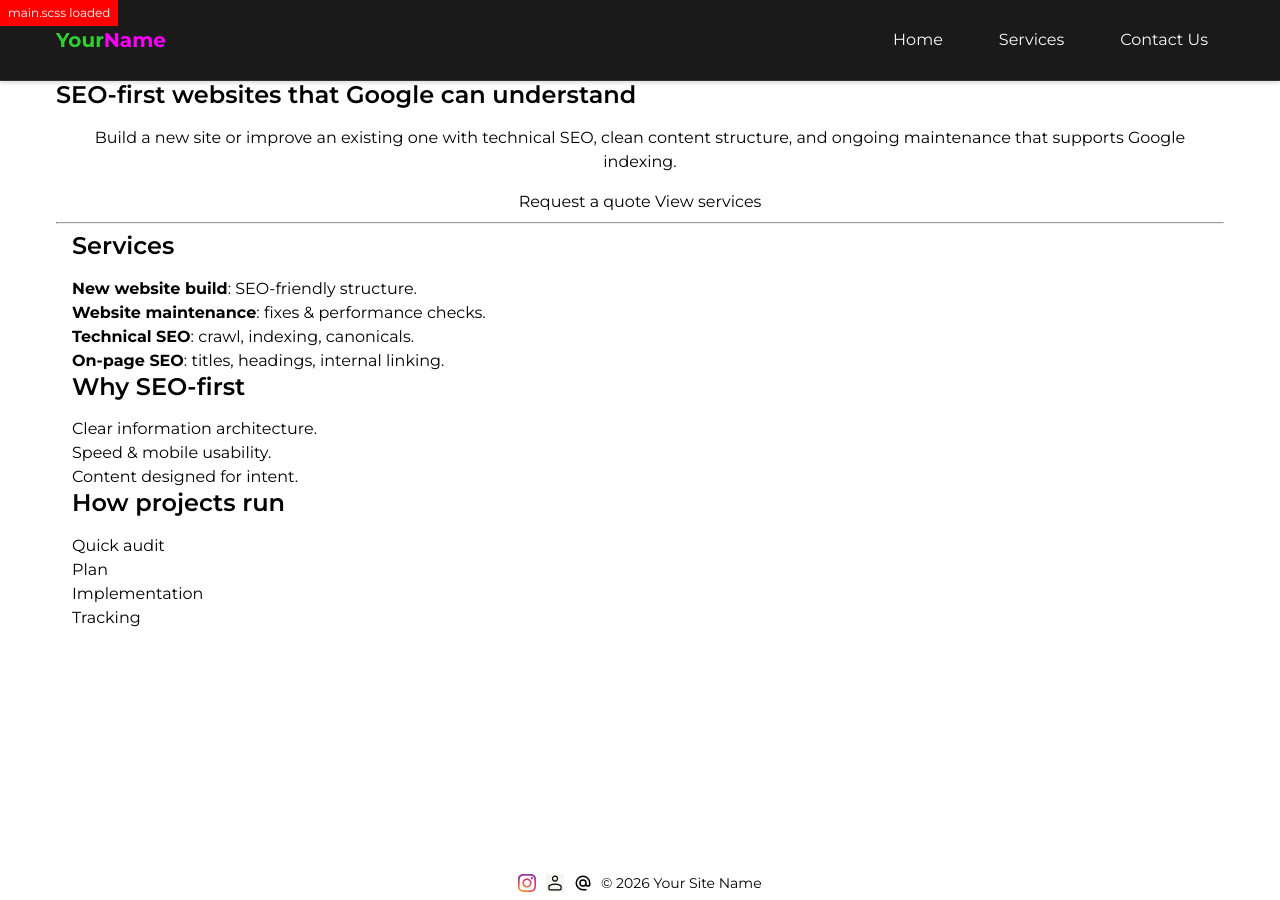
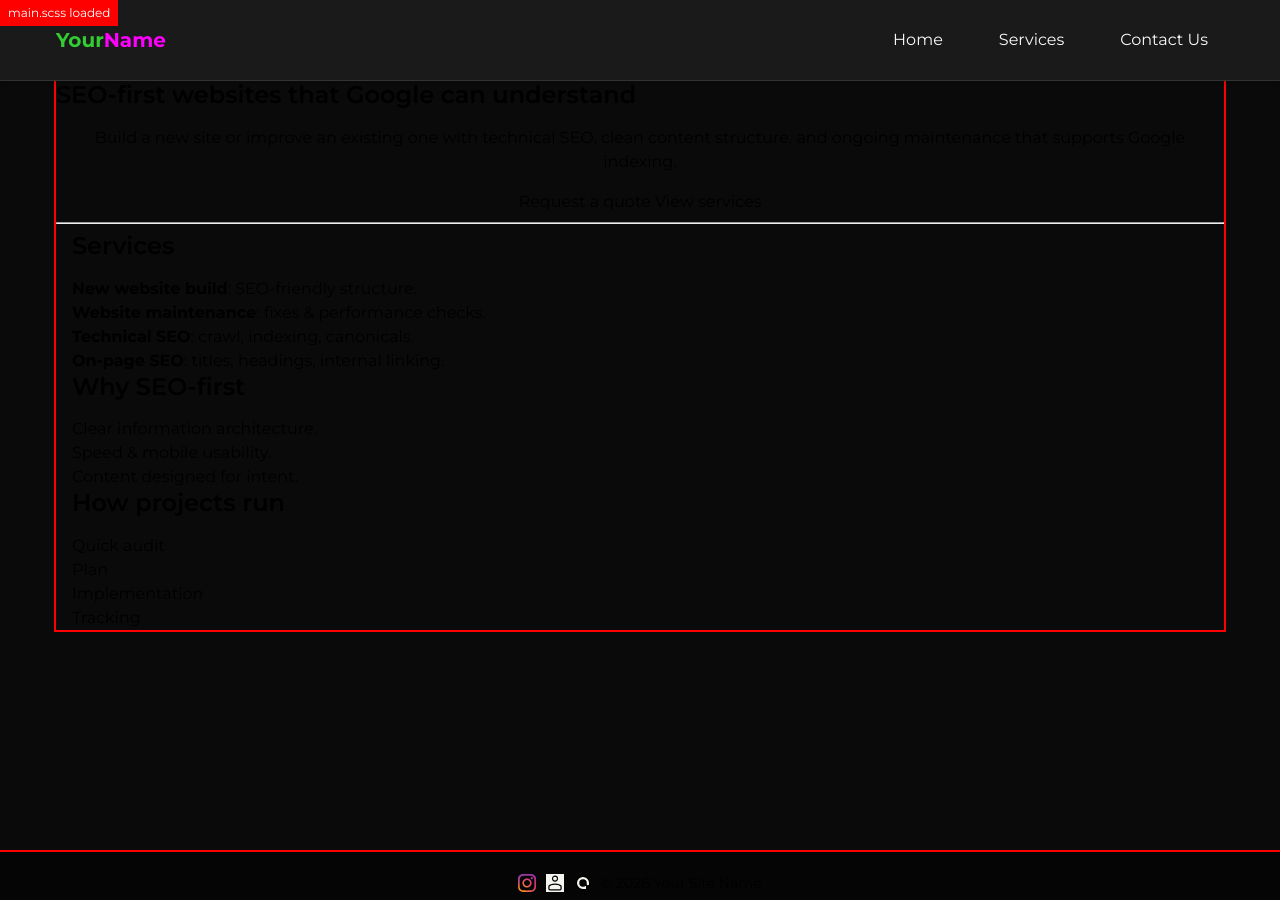
Before and after one commit to m33lucky-benny/test, a Jekyll site: the page built from index.md, in a window 1280 px wide. Built offline with Jekyll 4.4.1, drawn with Linux system fonts in a browser that asks for light colours.

Commit message:
Update _layout.scss

```diff
--- a/_sass/base/_layout.scss
+++ b/_sass/base/_layout.scss
@@ -3,12 +3,17 @@
 ------------------------------------------ */
 :root {
   --max-width: 1200px;
+  --bg-page: #050505;
+  --bg-main: #0a0a0a;
+  --bg-surface: #111;
+  --border-subtle: #1a1a1a;
 }
 
 /* -----------------------------------------
    2️⃣ Base Layout (Sticky Footer Safe)
 ------------------------------------------ */
 body {
+  background-color: var(--bg-page);
   min-height: 100vh;          /* full viewport height */
   display: flex;
   flex-direction: column;
@@ -16,6 +21,7 @@ body {
 
 main {
   flex: 1;                   /* pushes footer to bottom */
+  background-color: var(--bg-main);    /* main content background */
 }
 
 /* -----------------------------------------
@@ -49,6 +55,10 @@ main {
   }
 }
 
+main {
+  outline: 2px solid red;
+}
+
 // .section {
 //   margin: 4rem 0;             /* consistent vertical rhythm */
 // }
```
